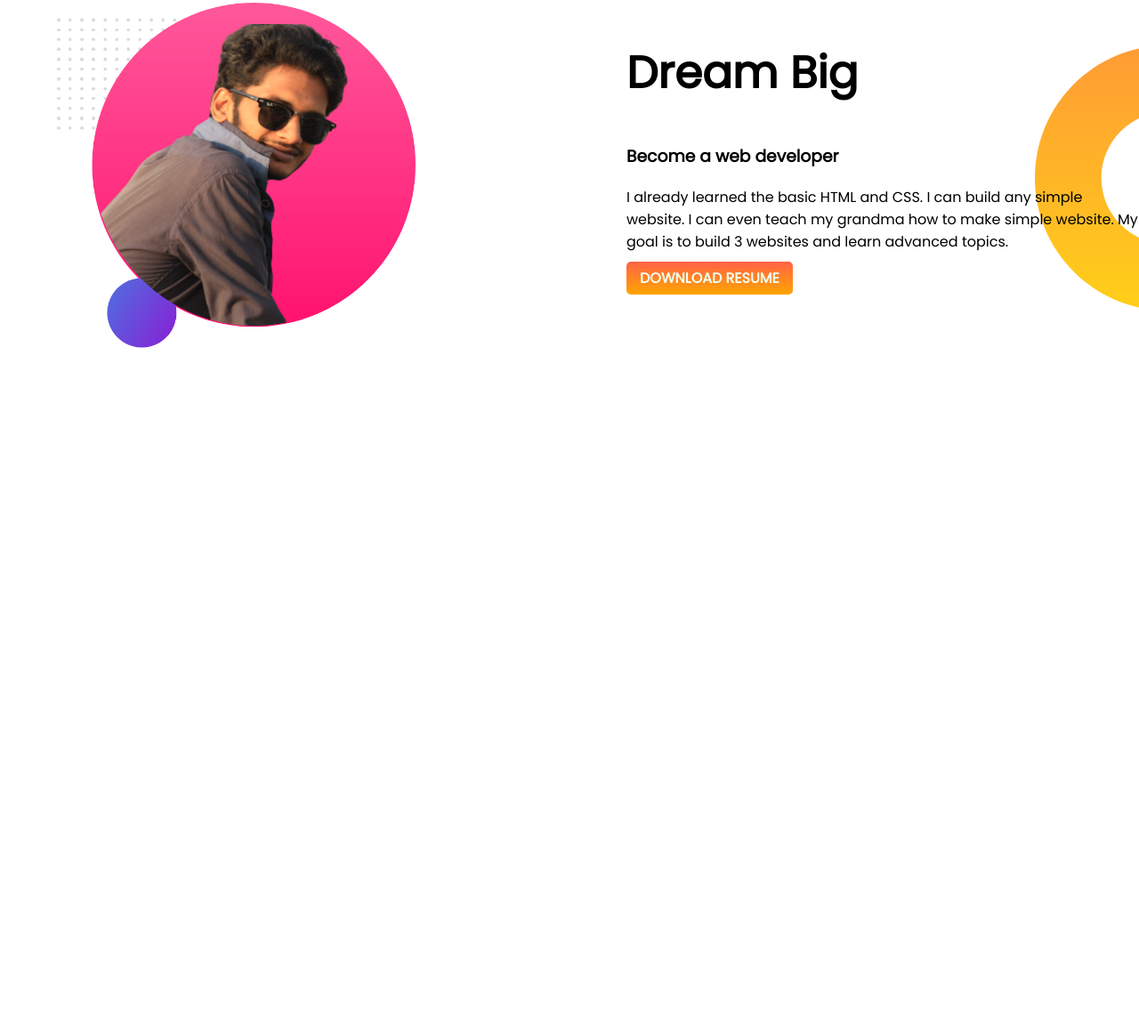
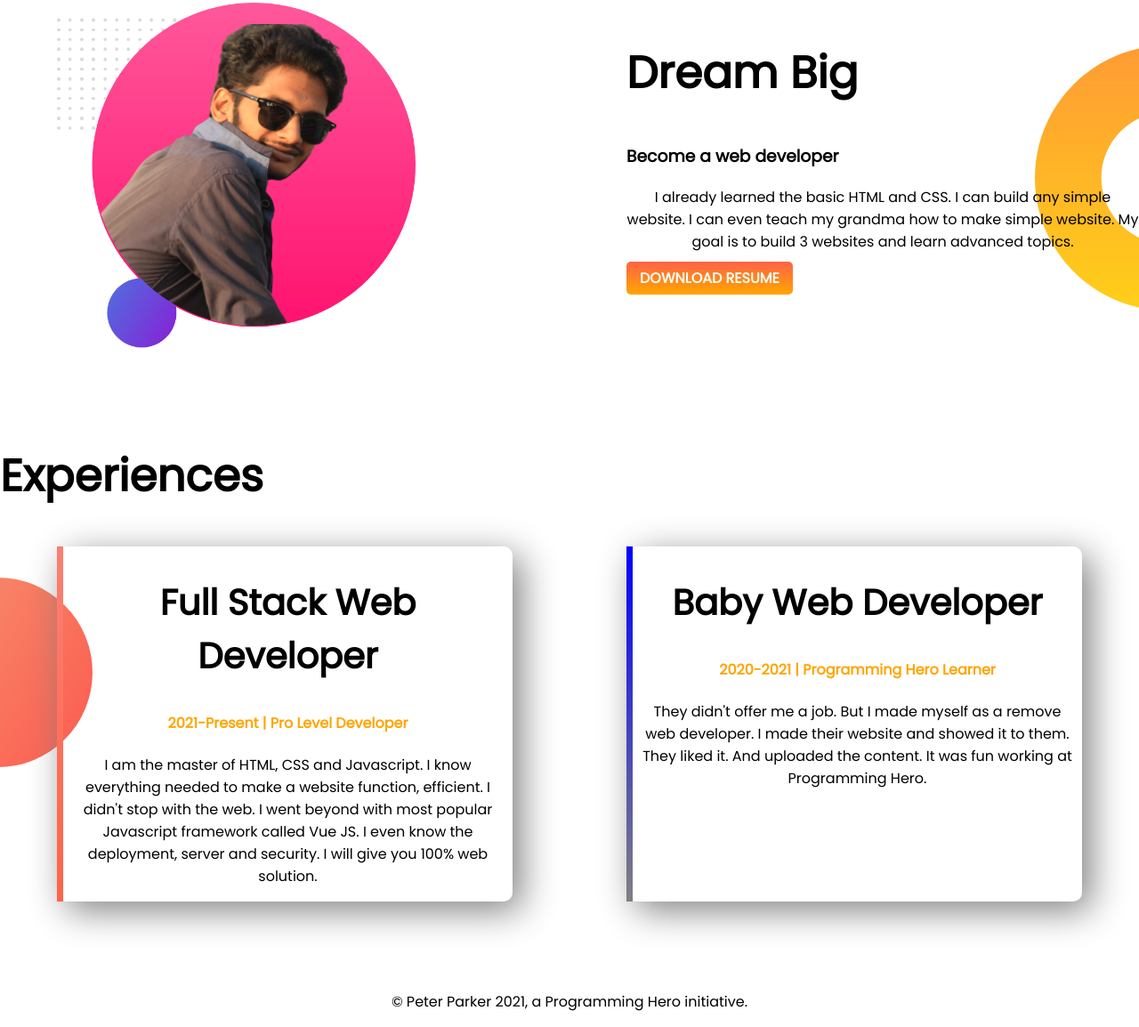
Before and after one commit to eliyasmah/developer-portfolio, a plain HTML site: page index.html in a window 1280 px wide. Shown: the part 589-1743 px from the top of the page at 89% size. Before the commit the page ends 1087 px from the top, so only its background shows below. Drawn offline with Linux system fonts and the light colour scheme.

Commit message:
added experience and footer

```diff
--- a/index.html
+++ b/index.html
@@ -13,7 +13,7 @@
 </head>
 
 <body>
-    <section class="top-banner">
+    <section class="top-banner flexible-container">
         <div class="half-width">
             <h1>Welcome</h1>
             <h1> <span class="orange-color">Eliyas web</span> world!</h1>
@@ -32,7 +32,7 @@
 
 
     </section>
-    <section class="dream-Big">
+    <section class="dream-Big flexible-container">
         <div class="half-width">
             <img src="images/my-picture2.png" alt="my-pacture">
         </div>
@@ -46,6 +46,29 @@
                 target="-blank">DOWNLOAD RESUME</a>
         </div>
     </section>
+    <section class="exprience-section">
+        <h1>Experiences</h1>
+        <div class="flexible-container">
+            <div id="full-stack-dev" class="exprience-item">
+                <h2>Full Stack Web Developer</h2>
+                <h4 class="orange-color">2021-Present | Pro Level Developer</h4>
+                <p>I am the master of HTML, CSS and Javascript. I know everything needed to make a website function,
+                    efficient. I didn't stop with the web. I went beyond with most popular Javascript framework called
+                    Vue
+                    JS. I even know the deployment, server and security. I will give you 100% web solution.</p>
+            </div>
+            <div id="baby-web-dev" class="exprience-item">
+                <h2>Baby Web Developer</h2>
+                <h4 class="orange-color">2020-2021 | Programming Hero Learner</h4>
+                <p>They didn't offer me a job. But I made myself as a remove web developer. I made their website and
+                    showed
+                    it to them. They liked it. And uploaded the content. It was fun working at Programming Hero.</p>
+            </div>
+        </div>
+    </section>
+    <section>
+        <p>&copy; Peter Parker 2021, a Programming Hero initiative.</p>
+    </section>
 
 </body>
 
--- a/style.css
+++ b/style.css
@@ -5,10 +5,13 @@ body{
 h1{
     font-size: 50px;
 }
+h2{
+    font-size: 40px;
+}
 .orange-color{
     color: orange;
 }
-section{
+.flexible-container{
     display: flex;
     margin-bottom: 100PX;
 }
@@ -36,3 +39,32 @@ section{
     background-repeat: no-repeat;
     background-position: right;
 }
+.exprience-section{
+    background-image: url(images/exp-bg.png);
+    background-repeat: no-repeat;
+    background-position: left;
+}
+.exprience-item{
+    border-radius: 10px;
+    width: 40%;
+    margin-left: 5%;
+    margin-right: 5%;
+    padding-left: 10px;
+    padding-right: 10px;
+    text-align: center;
+    box-shadow:10px 10px 40px  gray;
+
+}
+#full-stack-dev{
+    border-left: 7px solid;
+    border-image: linear-gradient(salmon, tomato);
+    border-image-slice: 1;
+}
+#baby-web-dev{
+    border-left: 7px solid;
+    border-image: linear-gradient(blue, gray);
+    border-image-slice: 1;
+}
+section p{
+    text-align: center;
+}
```
Also changed, not shown: 4 other files.
